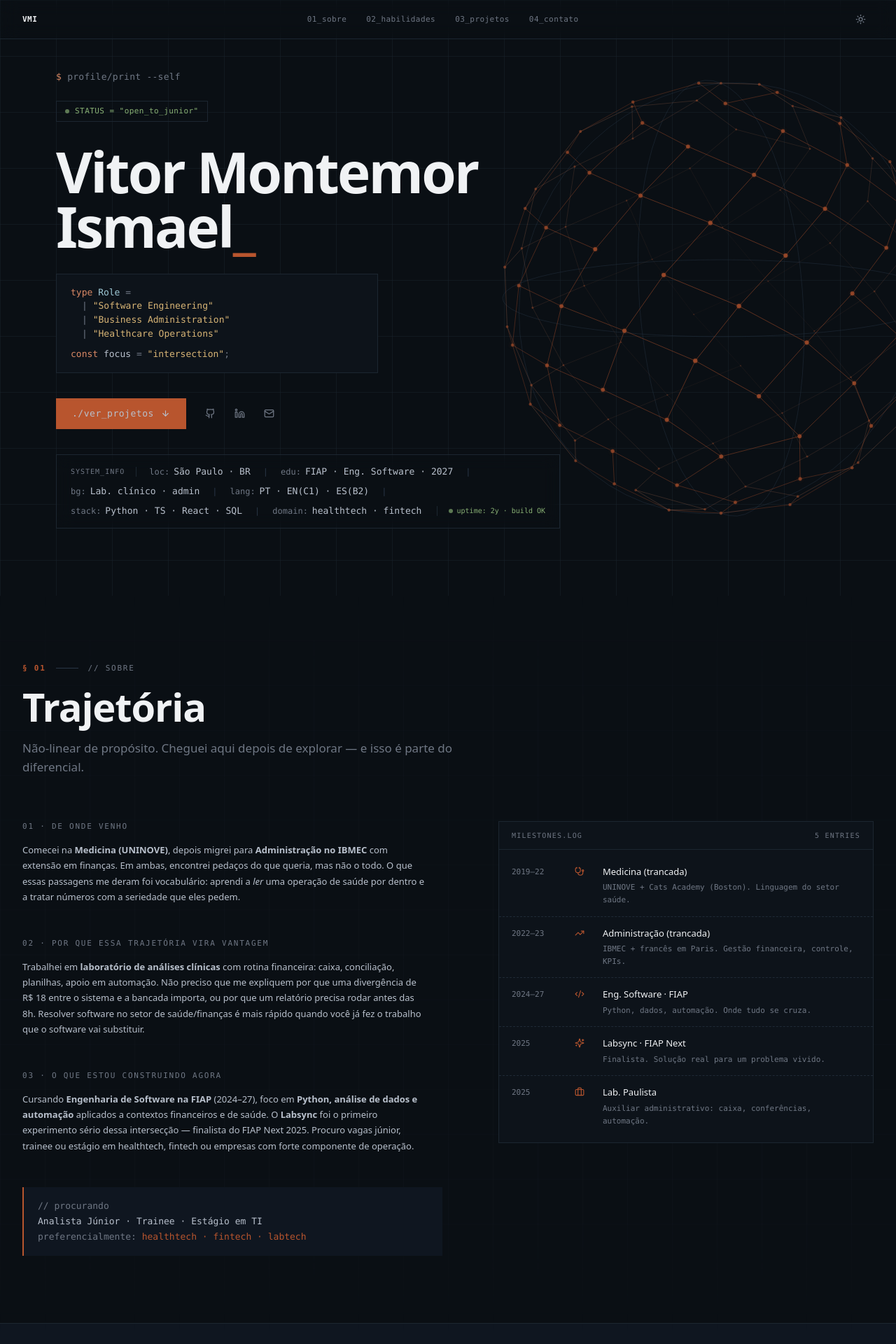
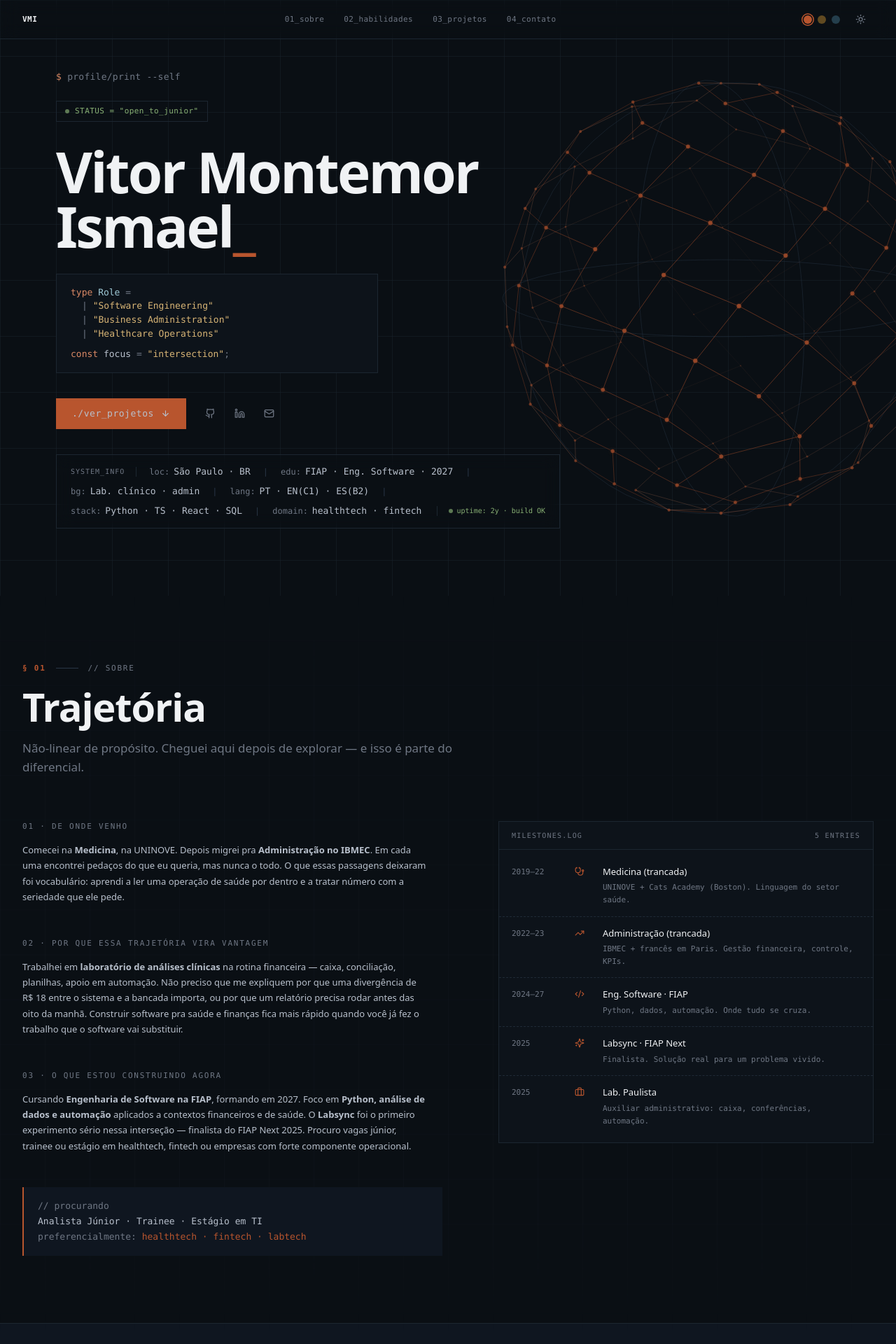
Before and after one commit to vmismael/portfolio, a Next.js app: page / in a window 1280 px wide. Shown: the top 1920 px of the page at 70% size. Built offline with nearby package versions, Linux system fonts and the light colour scheme.

Commit message:
Wave 2: scroll-spy, back to top, accent picker, mobile menu animation, about text update

```diff
--- a/app/page.tsx
+++ b/app/page.tsx
@@ -3,6 +3,7 @@
 import { About, Skills } from "@/components/sections/AboutSkills";
 import { Projects, Contact } from "@/components/sections/ProjectsContact";
 import { Footer } from "@/components/Footer";
+import { BackToTop } from "@/components/BackToTop";
 
 export default function Home() {
   return (
@@ -16,6 +17,7 @@
         <Contact />
       </main>
       <Footer />
+      <BackToTop />
     </>
   );
 }
--- /dev/null
+++ b/components/BackToTop.tsx
@@ -0,0 +1,31 @@
+"use client";
+import { useEffect, useState } from "react";
+import { ArrowUp } from "lucide-react";
+import { cn } from "@/lib/cn";
+
+export function BackToTop() {
+  const [visible, setVisible] = useState(false);
+
+  useEffect(() => {
+    const onScroll = () => setVisible(window.scrollY > 400);
+    window.addEventListener("scroll", onScroll, { passive: true });
+    return () => window.removeEventListener("scroll", onScroll);
+  }, []);
+
+  return (
+    <button
+      onClick={() => window.scrollTo({ top: 0, behavior: "smooth" })}
+      aria-label="Voltar ao topo"
+      className={cn(
+        "fixed bottom-6 right-6 z-40",
+        "w-9 h-9 inline-flex items-center justify-center",
+        "border border-rule bg-bg text-muted font-mono",
+        "hover:text-accent hover:border-accent",
+        "transition-all duration-fast",
+        visible ? "opacity-100 pointer-events-auto" : "opacity-0 pointer-events-none",
+      )}
+    >
+      <ArrowUp size={15} />
+    </button>
+  );
+}
--- a/components/nav/TopNav.tsx
+++ b/components/nav/TopNav.tsx
@@ -2,19 +2,31 @@
 import { useState } from "react";
 import Link from "next/link";
 import { Menu, X, Sun, Moon } from "lucide-react";
+import { AnimatePresence, motion } from "framer-motion";
 import { useTheme } from "@/hooks/useTheme";
+import { useActiveSection } from "@/hooks/useActiveSection";
 import { cn } from "@/lib/cn";
+import type { AccentName } from "@/tokens/tokens";
 
 const NAV = [
-  { href: "#sobre",       label: "01_sobre" },
-  { href: "#habilidades", label: "02_habilidades" },
-  { href: "#projetos",    label: "03_projetos" },
-  { href: "#contato",     label: "04_contato" },
+  { href: "#sobre",       label: "01_sobre",      id: "sobre" },
+  { href: "#habilidades", label: "02_habilidades", id: "habilidades" },
+  { href: "#projetos",    label: "03_projetos",    id: "projetos" },
+  { href: "#contato",     label: "04_contato",     id: "contato" },
+];
+
+const SECTION_IDS = ["hero", "sobre", "habilidades", "projetos", "contato"];
+
+const ACCENTS: { name: AccentName; color: string }[] = [
+  { name: "terracotta", color: "#B8552E" },
+  { name: "amber",      color: "#B8862E" },
+  { name: "teal",       color: "#3D6E84" },
 ];
 
 export function TopNav() {
-  const { theme, toggleTheme } = useTheme();
+  const { theme, accent, toggleTheme, setAccent } = useTheme();
   const [open, setOpen] = useState(false);
+  const activeId = useActiveSection(SECTION_IDS);
 
   return (
     <header
@@ -27,12 +39,18 @@
       <nav className="max-w-content mx-auto h-full px-5 md:px-8 flex items-center justify-between">
         <Link href="#hero" className="text-ink font-semibold">VMI</Link>
 
+        {/* Desktop links */}
         <div className="hidden md:flex items-center gap-7">
           {NAV.map(n => (
             <Link
               key={n.href}
               href={n.href}
-              className="text-muted hover:text-accent transition-colors duration-fast"
+              className={cn(
+                "transition-colors duration-fast",
+                activeId === n.id
+                  ? "text-accent"
+                  : "text-muted hover:text-accent",
+              )}
             >
               {n.label}
             </Link>
@@ -40,6 +58,26 @@
         </div>
 
         <div className="flex items-center gap-2">
+          {/* Accent picker — desktop only */}
+          <div className="hidden md:flex items-center gap-2 mr-1">
+            {ACCENTS.map(a => (
+              <button
+                key={a.name}
+                onClick={() => setAccent(a.name)}
+                aria-label={`Accent ${a.name}`}
+                className="w-3 h-3 rounded-full transition-all duration-fast hover:scale-110"
+                style={{
+                  background: a.color,
+                  boxShadow: accent === a.name
+                    ? `0 0 0 1.5px var(--bg), 0 0 0 3px ${a.color}`
+                    : "none",
+                  opacity: accent === a.name ? 1 : 0.5,
+                }}
+              />
+            ))}
+          </div>
+
+          {/* Theme toggle */}
           <button
             onClick={toggleTheme}
             aria-label="Toggle theme"
@@ -48,37 +86,55 @@
               "border border-transparent text-muted",
               "hover:text-accent hover:border-rule",
               "transition-colors duration-fast",
+              "focus:outline-none focus-visible:ring-1 focus-visible:ring-accent",
             )}
           >
             {theme === "dark" ? <Sun size={15} /> : <Moon size={15} />}
           </button>
+
+          {/* Hamburger */}
           <button
             onClick={() => setOpen(o => !o)}
             aria-label="Menu"
-            className="md:hidden w-9 h-9 inline-flex items-center justify-center text-muted"
+            className="md:hidden w-9 h-9 inline-flex items-center justify-center text-muted focus:outline-none focus-visible:ring-1 focus-visible:ring-accent"
           >
             {open ? <X size={18} /> : <Menu size={18} />}
           </button>
         </div>
       </nav>
 
+      {/* Mobile menu — animated */}
+      <AnimatePresence>
         {open && (
-        <div className="md:hidden border-t border-rule bg-bg">
+          <motion.div
+            key="mobile-menu"
+            initial={{ height: 0, opacity: 0 }}
+            animate={{ height: "auto", opacity: 1 }}
+            exit={{ height: 0, opacity: 0 }}
+            transition={{ duration: 0.2, ease: [0.2, 0.6, 0.2, 1] }}
+            className="md:hidden border-t border-rule bg-bg overflow-hidden"
+          >
             <ul className="px-5 py-4 flex flex-col gap-3">
               {NAV.map(n => (
                 <li key={n.href}>
                   <Link
                     href={n.href}
                     onClick={() => setOpen(false)}
-                  className="text-muted hover:text-accent block py-1"
+                    className={cn(
+                      "block py-1 transition-colors duration-fast",
+                      activeId === n.id
+                        ? "text-accent"
+                        : "text-muted hover:text-accent",
+                    )}
                   >
                     {n.label}
                   </Link>
                 </li>
               ))}
             </ul>
-        </div>
+          </motion.div>
         )}
+      </AnimatePresence>
     </header>
   );
 }
--- a/components/sections/AboutSkills.tsx
+++ b/components/sections/AboutSkills.tsx
@@ -34,11 +34,11 @@
     eyebrow: "01 · de onde venho",
     body: (
       <>
-        Comecei na <strong>Medicina (UNINOVE)</strong>, depois migrei para{" "}
-        <strong>Administração no IBMEC</strong> com extensão em finanças. Em
-        ambas, encontrei pedaços do que queria, mas não o todo. O que essas
-        passagens me deram foi vocabulário: aprendi a <em>ler</em> uma operação
-        de saúde por dentro e a tratar números com a seriedade que eles pedem.
+        Comecei na <strong>Medicina</strong>, na UNINOVE. Depois migrei pra{" "}
+        <strong>Administração no IBMEC</strong>. Em cada uma encontrei pedaços
+        do que eu queria, mas nunca o todo. O que essas passagens deixaram foi
+        vocabulário: aprendi a ler uma operação de saúde por dentro e a tratar
+        número com a seriedade que ele pede.
       </>
     ),
   },
@@ -46,11 +46,11 @@
     eyebrow: "02 · por que essa trajetória vira vantagem",
     body: (
       <>
-        Trabalhei em <strong>laboratório de análises clínicas</strong> com
-        rotina financeira: caixa, conciliação, planilhas, apoio em automação.
-        Não preciso que me expliquem por que uma divergência de R$ 18 entre o
-        sistema e a bancada importa, ou por que um relatório precisa rodar
-        antes das 8h. Resolver software no setor de saúde/finanças é mais
+        Trabalhei em <strong>laboratório de análises clínicas</strong> na rotina
+        financeira — caixa, conciliação, planilhas, apoio em automação. Não
+        preciso que me expliquem por que uma divergência de R$ 18 entre o
+        sistema e a bancada importa, ou por que um relatório precisa rodar antes
+        das oito da manhã. Construir software pra saúde e finanças fica mais
         rápido quando você já fez o trabalho que o software vai substituir.
       </>
     ),
@@ -59,12 +59,13 @@
     eyebrow: "03 · o que estou construindo agora",
     body: (
       <>
-        Cursando <strong>Engenharia de Software na FIAP</strong> (2024–27), foco
-        em <strong>Python, análise de dados e automação</strong> aplicados a
-        contextos financeiros e de saúde. O <strong>Labsync</strong> foi o
-        primeiro experimento sério dessa intersecção — finalista do FIAP Next
-        2025. Procuro vagas júnior, trainee ou estágio em healthtech, fintech
-        ou empresas com forte componente de operação.
+        Cursando <strong>Engenharia de Software na FIAP</strong>, formando em
+        2027. Foco em <strong>Python, análise de dados e automação</strong>{" "}
+        aplicados a contextos financeiros e de saúde. O{" "}
+        <strong>Labsync</strong> foi o primeiro experimento sério nessa
+        interseção — finalista do FIAP Next 2025. Procuro vagas júnior,
+        trainee ou estágio em healthtech, fintech ou empresas com forte
+        componente operacional.
       </>
     ),
   },
--- /dev/null
+++ b/hooks/useActiveSection.ts
@@ -0,0 +1,35 @@
+"use client";
+import { useEffect, useState } from "react";
+
+export function useActiveSection(ids: string[]): string {
+  const [active, setActive] = useState("");
+
+  useEffect(() => {
+    const map = new Map<Element, string>();
+    const visible = new Set<string>();
+
+    const obs = new IntersectionObserver(
+      (entries) => {
+        entries.forEach(entry => {
+          const id = map.get(entry.target);
+          if (!id) return;
+          if (entry.isIntersecting) visible.add(id);
+          else visible.delete(id);
+        });
+        const first = ids.find(id => visible.has(id));
+        if (first) setActive(first);
+      },
+      { rootMargin: "-10% 0px -60% 0px", threshold: 0 },
+    );
+
+    ids.forEach(id => {
+      const el = document.getElementById(id);
+      if (el) { map.set(el, id); obs.observe(el); }
+    });
+
+    return () => obs.disconnect();
+    // eslint-disable-next-line react-hooks/exhaustive-deps
+  }, []);
+
+  return active;
+}
```
Lines whose indentation alone changed are shown as unchanged.
